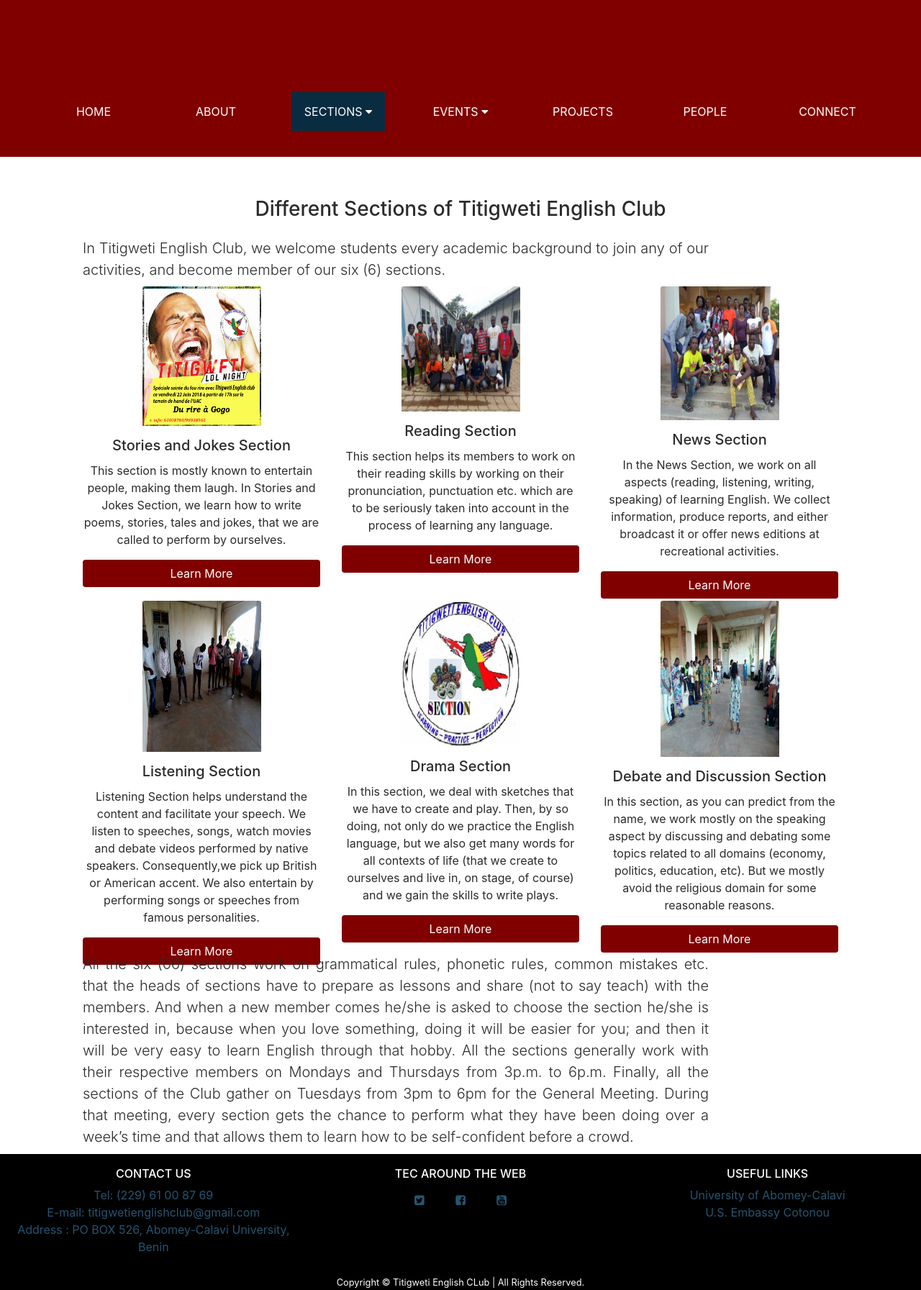
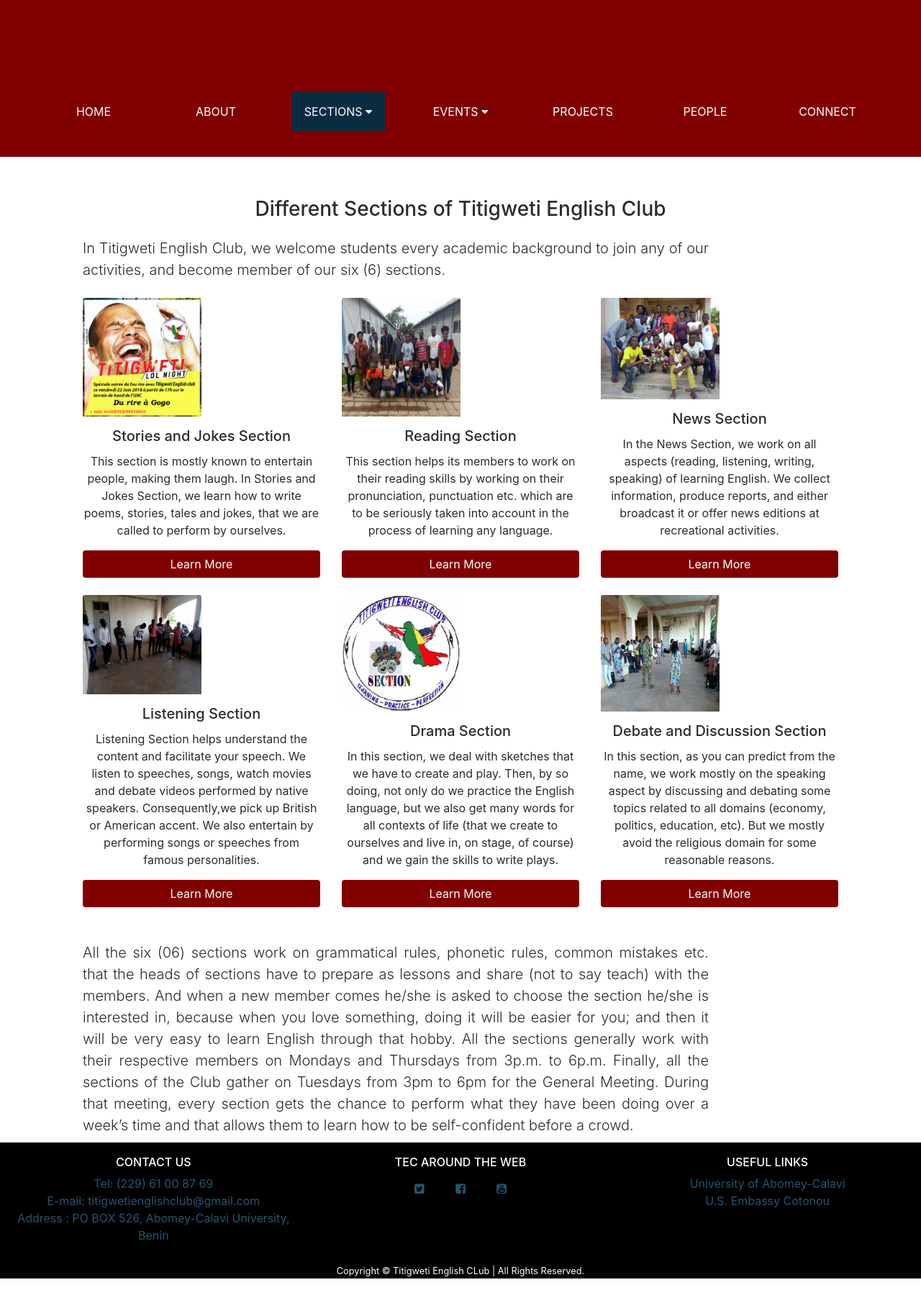
Before and after one commit to 10eMyrT/tecbenin.github.io, a Jekyll site: the page built from sections/index.html, in a window 1280 px wide. Shown: the whole page at 72% size. Built offline with Jekyll 4.4.1, drawn with Linux system fonts in a browser that asks for light colours.

Commit message:
Update index.html

```diff
--- a/sections/index.html
+++ b/sections/index.html
@@ -7,20 +7,20 @@
     <div class="card text-center bg-transparent" style="border: none">
         <div class="card-body">
             <h3 class="card-title mb-4 text-center">Different Sections of Titigweti English Club</h3>
-            <div class="lead col-lg-10 text-justify mt-2">
+            <div class="lead col-lg-10 text-justify">
                 In Titigweti English Club, we welcome students every academic background to join any of our activities, and become member of our six (6) sections.
             </div>
-            <div class="container mt-2">
+            <div class="container mt-4">
                 <div class="row justify-content-center bg-transparent">
                     {% for post in site.categories.sections %}
                         {% assign section = post.title | split: ' ' | first %}
                         {% assign sectionName = section | downcase %}
                         {% assign id = "assets/" | append: sectionName %}
                         {% assign identifier = id | append: "/id.jpg" %}
-                        <div class="col-xl-4 col-md-6 col-12 mb-5">
+                        <div class="col-xl-4 col-md-6 col-12 mb-4">
                             <div class="card h-100 bg-transparent" id="column" style="border: none">
+                                <img class="card-img-top w-50 mb-3" src="{{ identifier }}" alt="Card image cap">
                                 <div class="card-body text-center">
-                                    <img class="card-img-top w-50 mb-3" src="{{ identifier }}" alt="Card image cap">
                                     <h5 class="card-title">{{ post.title }}</h5>
                                     <p class="card-text">{{ post.excerpt }}</p>
                                     <a class="btn btn-block" href="{{ post.url }}" style="background: #800000; color: white">Learn More</a>
@@ -30,7 +30,7 @@
                     {% endfor %}
                 </div>
             </div>
-            <div class="lead col-lg-10 text-justify mt-2">
+            <div class="lead col-lg-10 text-justify mt-4">
                 All the six (06) sections work on grammatical rules, phonetic rules, common mistakes etc. that the heads of sections have to prepare as lessons and share (not to say teach) with the members. And when a new member comes he/she is asked to choose the section he/she is interested in, because when you love something, doing it will be easier for you; and then it will be very easy to learn English through that hobby. All the sections generally work with their respective members on Mondays and Thursdays from 3p.m. to 6p.m. Finally, all the sections of the Club gather on Tuesdays from 3pm to 6pm for the General Meeting. During that meeting, every section gets the chance to perform what they have been doing over a week’s time and that allows them to learn how to be self-confident before a crowd.
             </div>
         </div>
```
